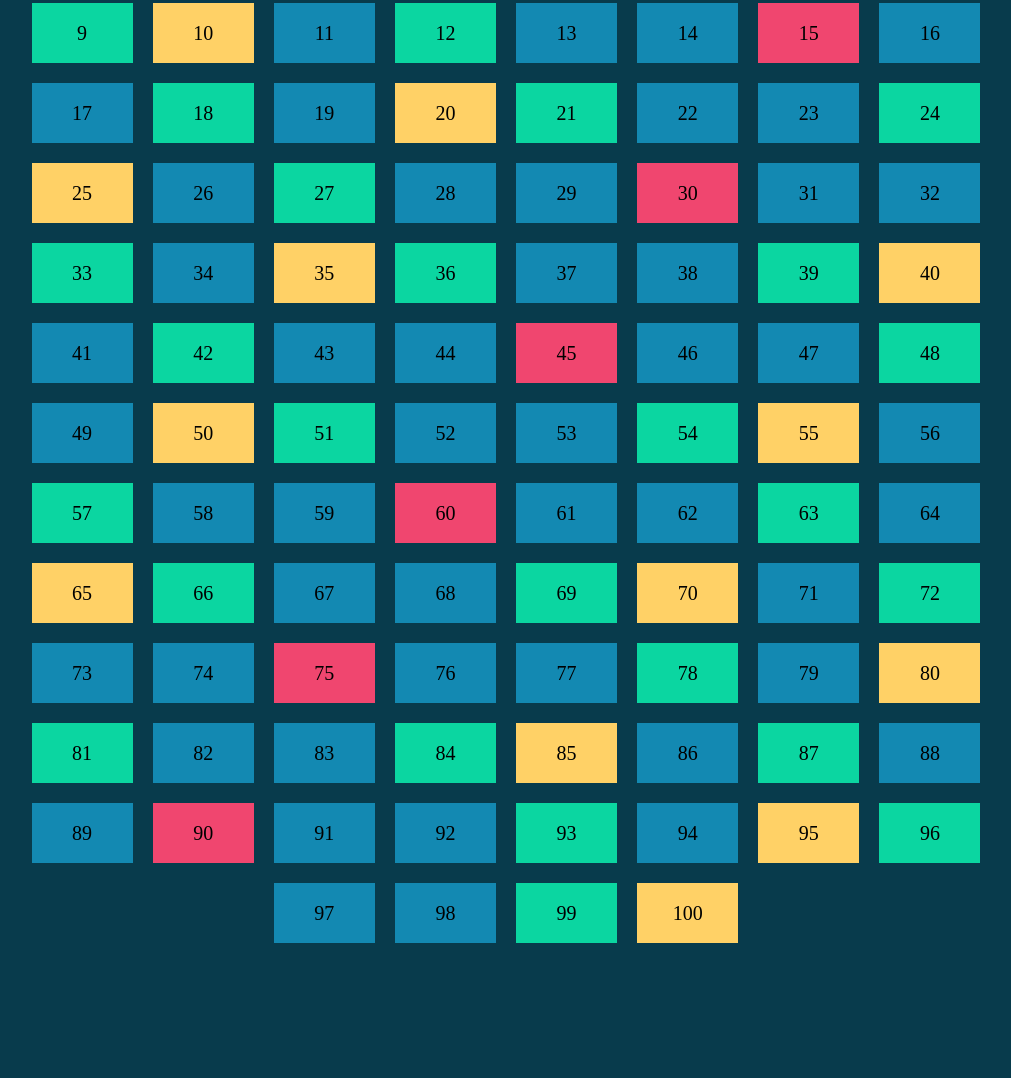
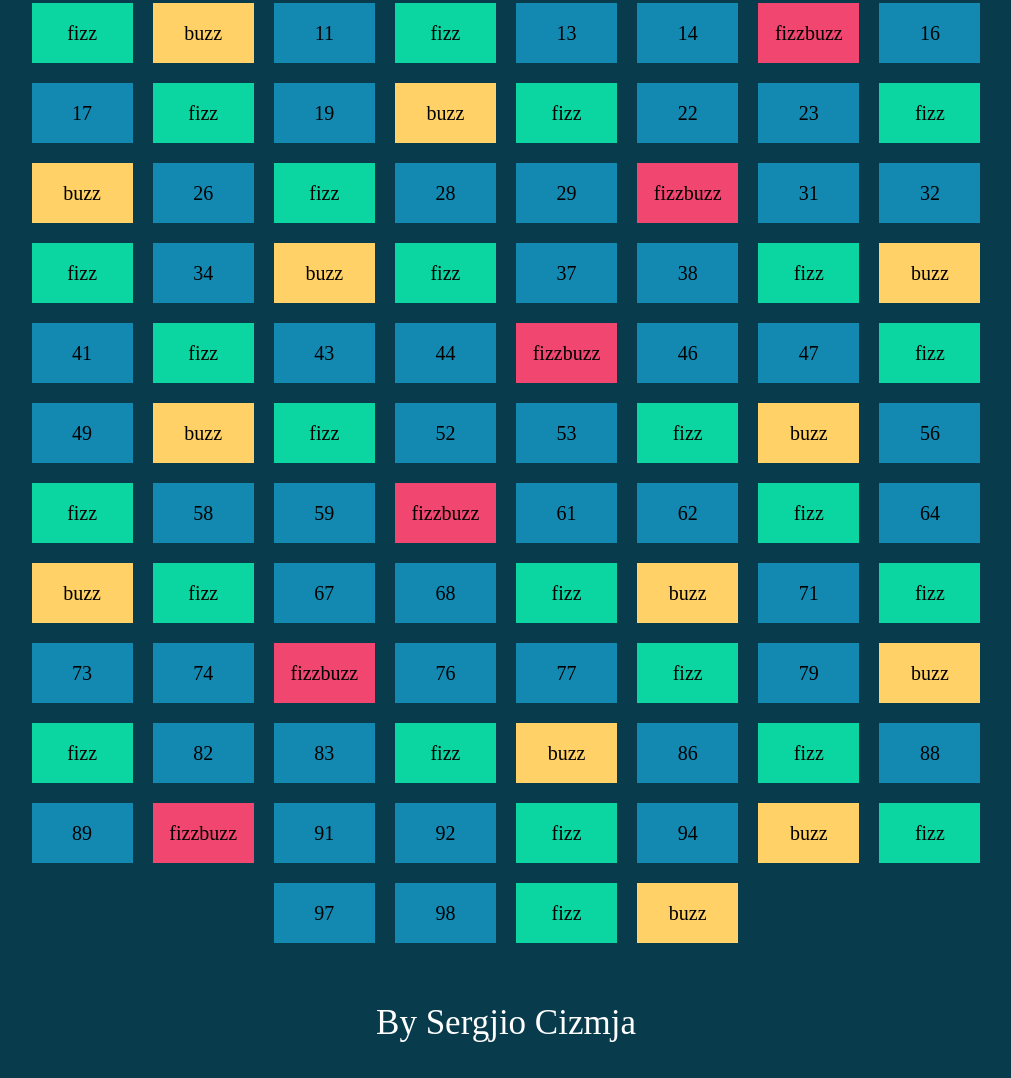
Before and after one commit to Sergjio97/js-fizzbuzzdom, a plain HTML site: page index.html in a window 1280 px wide. Shown: the part 256-1334 px from the top of the page, without its empty margins (134-1145 px from the left). Before the commit the page ends 1217 px from the top, so only its background shows below. Drawn offline with Linux system fonts and the light colour scheme.

Commit message:
esercizio completo

```diff
--- a/css/style.css
+++ b/css/style.css
@@ -7,6 +7,13 @@ h1 {
     font-size: 65px;
     color: white;
     margin-bottom: 50px;
+}
+
+p {
+    text-align: center;
+    font-size: 35px;
+    color: white;
+    margin-top: 50px;
 }
 
 .container {
--- a/index.html
+++ b/index.html
@@ -13,6 +13,8 @@
 
     <div class="container"></div>
 
+    <p>By Sergjio Cizmja</p>
+
     <script src="js/script.js"></script>
 
 </body>
--- a/js/script.js
+++ b/js/script.js
@@ -1,12 +1,18 @@
 const main = document.querySelector(".container");
+
+let f = "fizz";
+
+let b = "buzz";
+
+let x = f + b;
 
 for (i = 1; i <= 100; i++){
     if ((i % 3 == 0) && (i % 5 == 0)){
-        main.innerHTML += `<div class = "box red">${i}</div>`;
+        main.innerHTML += `<div class = "box red">${x}</div>`;
     } else if (i % 3 == 0){
-        main.innerHTML += `<div class = "box green">${i}</div>`;
+        main.innerHTML += `<div class = "box green">${f}</div>`;
     } else if (i % 5 == 0){
-        main.innerHTML += `<div class = "box yellow">${i}</div>`;
+        main.innerHTML += `<div class = "box yellow">${b}</div>`;
     } else {
         main.innerHTML += `<div class = "box blue">${i}</div>`;
     }
```
